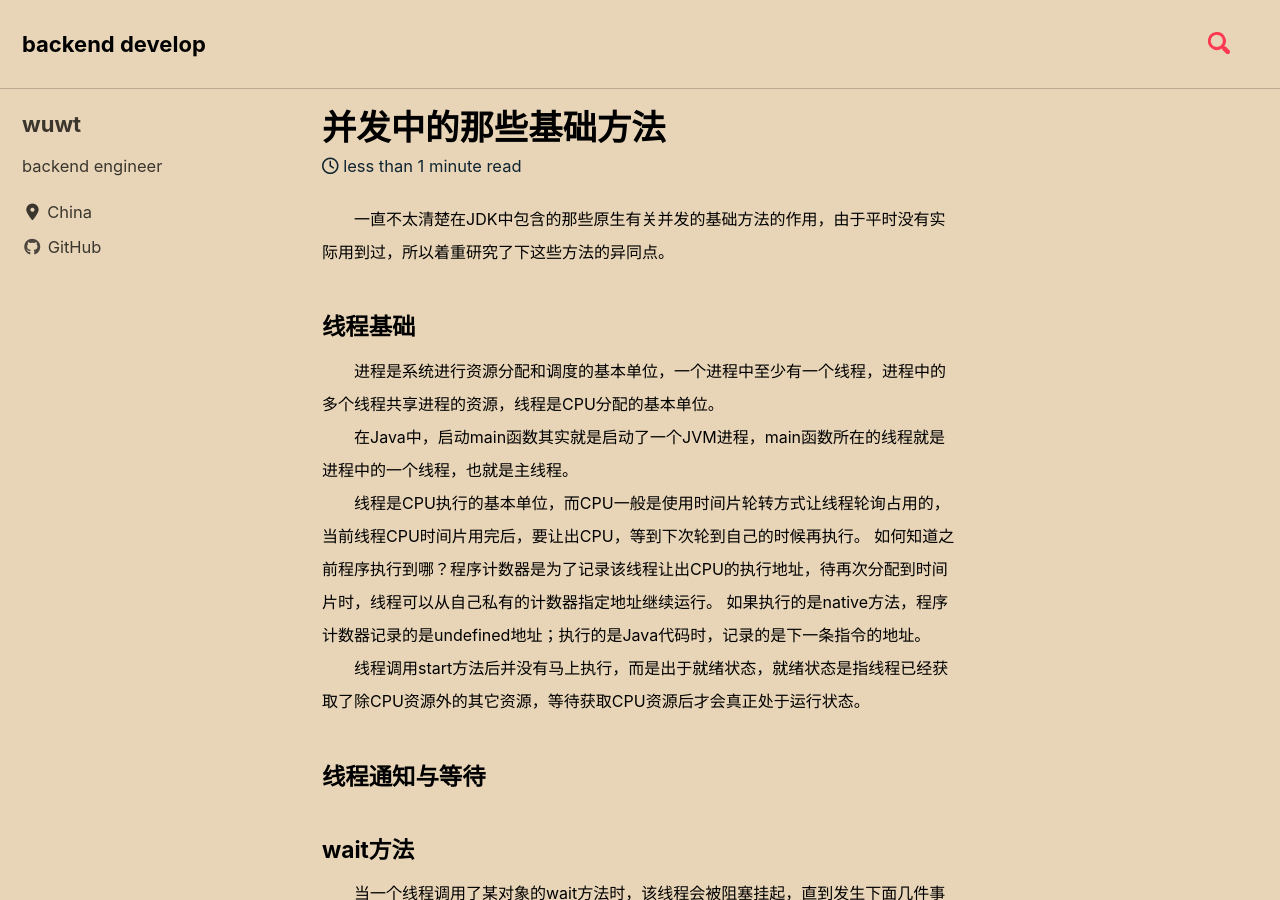
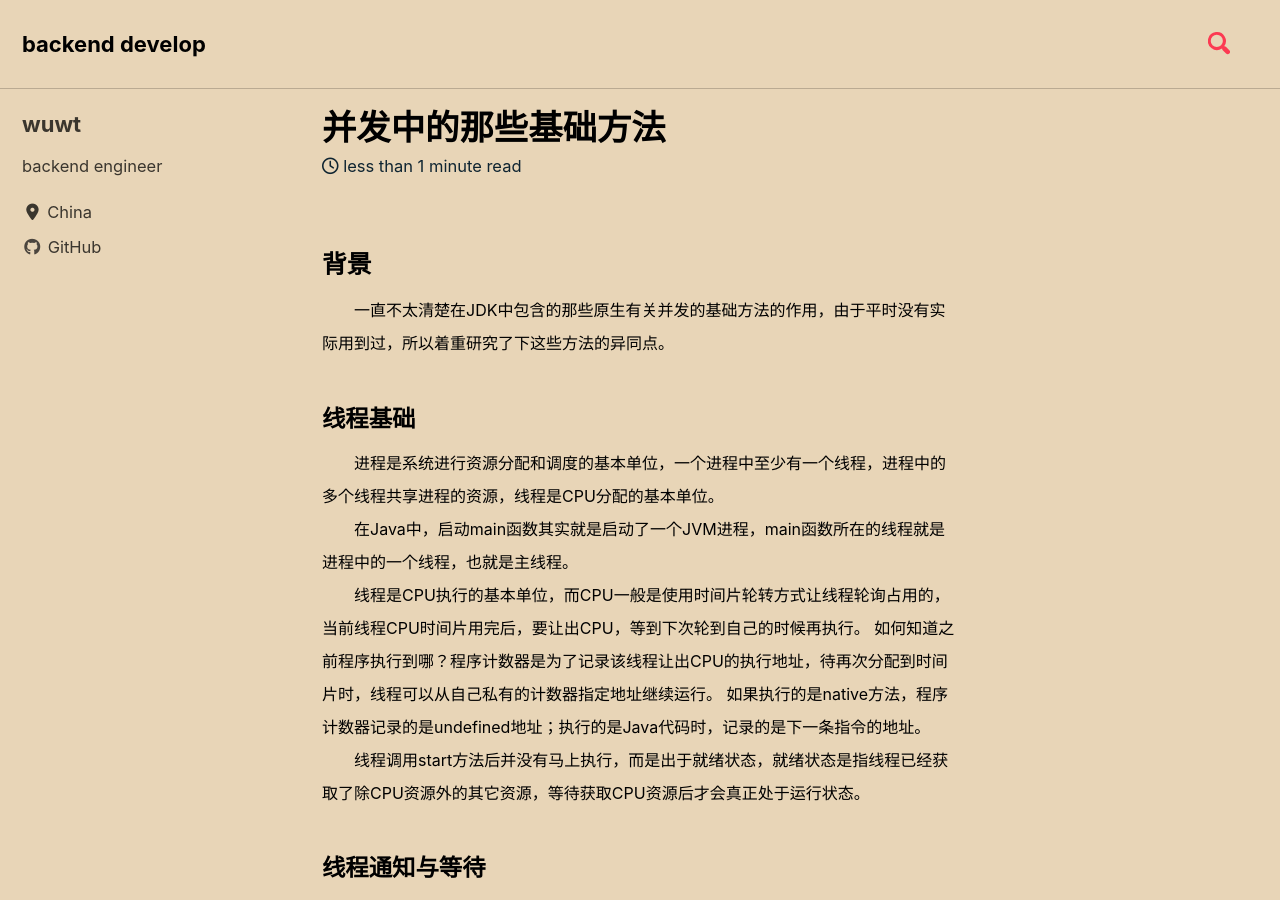
Before and after one commit to wuwtBeyond/wuwtBeyond.github.io, a Jekyll site: the page built from _posts/2020-07-07-并发中的那些基础方法.md, in a window 1280 px wide and 900 px high. Built offline with Jekyll 4.4.1, drawn with Linux system fonts in a browser that asks for light colours; cached includes are drawn as plain includes; nearby versions of some CDN libraries; comment, search, counter and statistics services are not loaded.

Commit message:
update 更新文章

```diff
--- a/_posts/2020-07-07-并发中的那些基础方法.md
+++ b/_posts/2020-07-07-并发中的那些基础方法.md
@@ -1,3 +1,4 @@
+### 背景
 <font size="3">
 &emsp;&emsp;一直不太清楚在JDK中包含的那些原生有关并发的基础方法的作用，由于平时没有实际用到过，所以着重研究了下这些方法的异同点。<br>
 </font>
```
